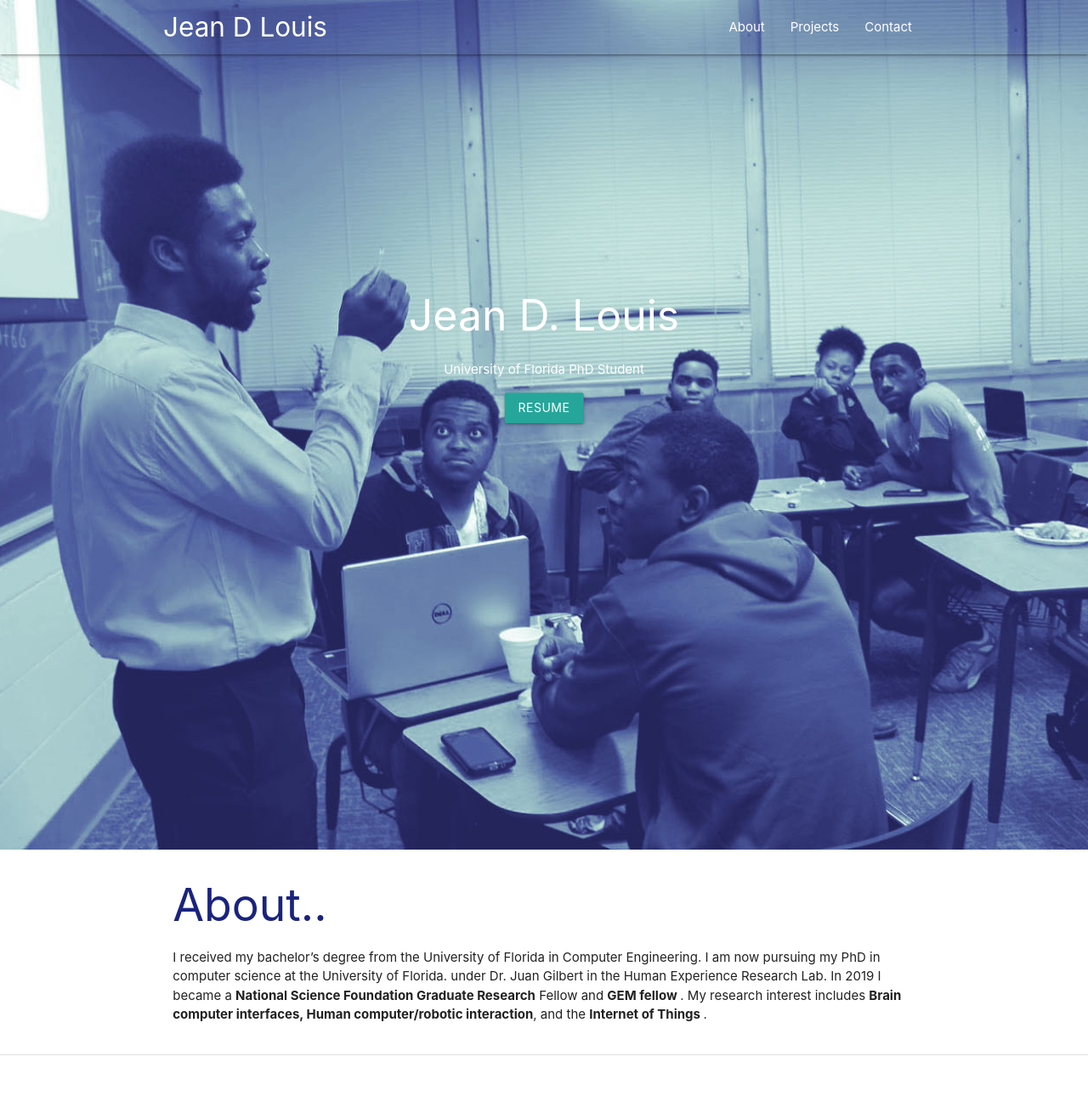
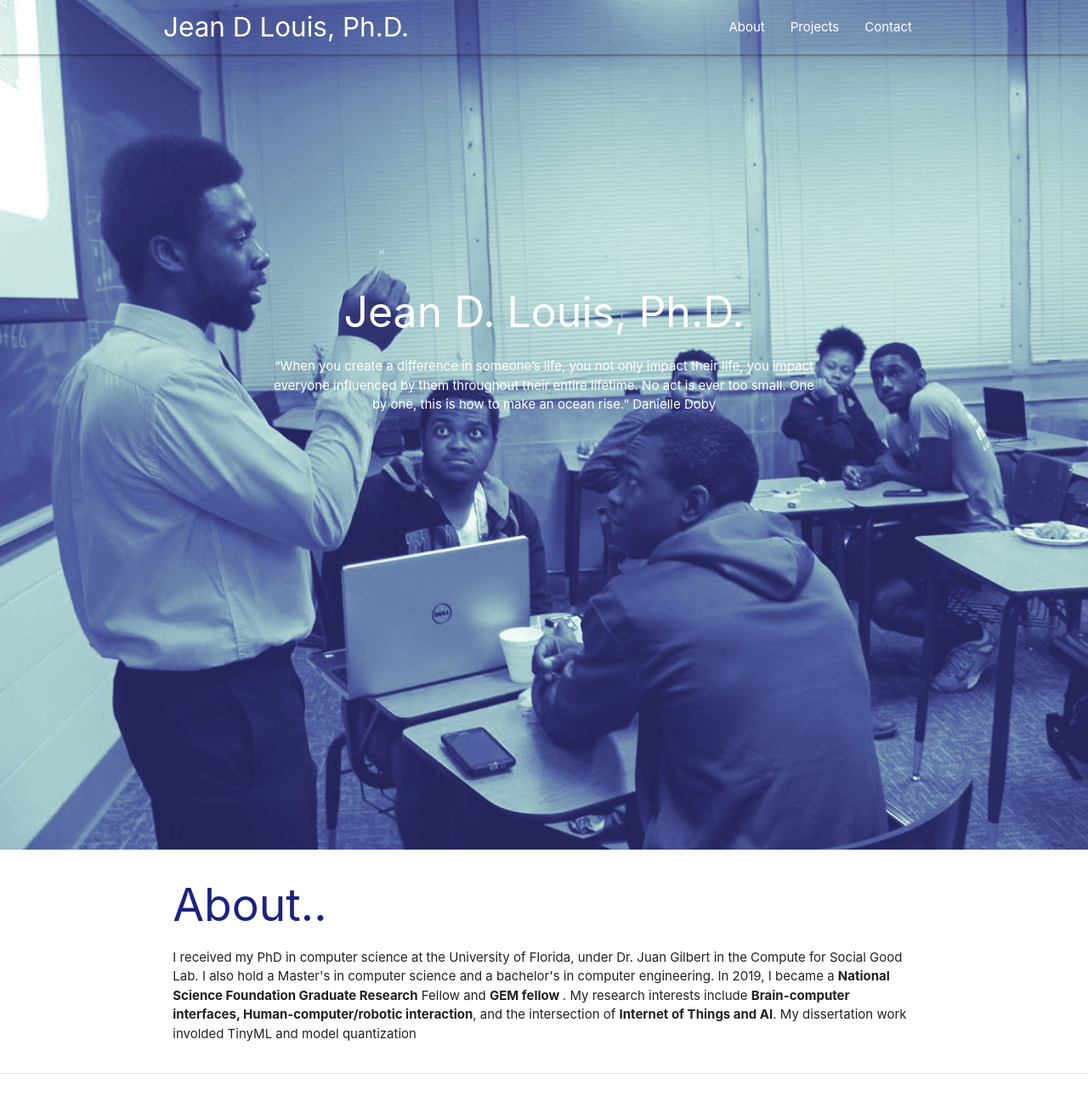
Before and after one commit to jeandlouis1/jeandlouis1.github.io, a plain HTML site: page index.html in a window 1280 px wide. Shown: the top 1290 px of the page at 85% size. Drawn offline with nearby package versions, Linux system fonts and the light colour scheme; grey boxes are pictures that could not be loaded.

Commit message:
Update index.html

```diff
--- a/index.html
+++ b/index.html
@@ -9,7 +9,7 @@
   <link href="https://fonts.googleapis.com/icon?family=Material+Icons" rel="stylesheet">
   <!-- Compiled and minified CSS -->
   <link rel="stylesheet" href="https://cdnjs.cloudflare.com/ajax/libs/materialize/1.0.0-beta/css/materialize.min.css">
-  <title>Jean D Louis</title>
+  <title>Jean D Louis, Ph.D.</title>
   <style>
     header{
       background: url(img/meTeach.jpg);
@@ -57,7 +57,7 @@
 	<header>
     <nav class="nav-wrapper transparent">
       <div class="container">
-        <a href="#" class="brand-logo">Jean D Louis</a>
+        <a href="#" class="brand-logo">Jean D Louis, Ph.D.</a>
         <a href="#" class="sidenav-trigger" data-target="mobile-menu">
           <i class="material-icons">menu</i>
         </a>
@@ -75,9 +75,13 @@
     </nav>
     <div class="container">
       <div class="hero-text">
-        <h1 style="font-size:50px">Jean D. Louis</h1>
-        <p>University of Florida PhD Student</p>
-            <a class="page-scroll btn btn-xl waves-effect" target="_blank" href="pdf/resume.pdf">Resume</a>
+        <h1 style="font-size:50px">Jean D. Louis, Ph.D.</h1>
+	<p>“When you create a difference in someone’s life, you not only impact their life, you impact
+everyone influenced by them throughout their entire lifetime. No act is ever too small. One by
+one, this is how to make an ocean rise.”
+Danielle Doby</p>
+        <!--p>University of Florida PhD Student</p>
+            <a class="page-scroll btn btn-xl waves-effect" target="_blank" href="pdf/resume.pdf">Resume</a-->
       </div>
   </div>
 </div>
@@ -88,7 +92,7 @@
     <div class="row">
       <div class="col s12 ">
         <h2 class="indigo-text text-darken-4">About..</h2>
-        <p>I received my bachelor’s degree from the University of Florida in Computer Engineering. I am now pursuing my PhD in computer science at the University of Florida. under Dr. Juan Gilbert in the Human Experience Research Lab. In 2019 I became a <b> National Science Foundation Graduate Research</b> Fellow and <b>GEM fellow </b>. My research interest includes <b> Brain computer interfaces, Human computer/robotic interaction</b>, and the <b>Internet of Things </b>.</p>
+        <p> I received my PhD in computer science at the University of Florida, under Dr. Juan Gilbert in the Compute for Social Good Lab. I also hold a Master's in computer science and a bachelor's in computer engineering. In 2019, I became a <b> National Science Foundation Graduate Research</b> Fellow and <b>GEM fellow </b>. My research interests include <b>Brain-computer interfaces, Human-computer/robotic interaction</b>, and the intersection of <b>Internet of Things and AI</b>. My dissertation work involded TinyML and model quantization</p>
       </div>
     </div>
   </section>
@@ -131,7 +135,7 @@
       </div>
       <div class="col s12 l6 offset-l1">
         <h3 class="indigo-text text-darken-4">IoT</h3>
-        <p>I gained a passion for IoT and wanted to teach other students about the coolness of IoT. I partnered with the National Society of Black engineers gator chapter and produced a 3 part hands on workshop series on IoT.</p>
+        <p>I gained a passion for IoT and wanted to teach other students about the excitment of IoT. I partnered with the National Society of Black engineers gator chapter and produced a 3 part hands on workshop series on IoT.</p>
       </div>
     </div>
   </section>
@@ -299,9 +303,9 @@
         </div-->
         <div class="col l4 offset-l2 s12">
           <h5 class="white-text">Connect</h5>
-          <ul>
-            <li><a class="grey-text text-lighten-3" href="#">Facebook</a></li>
-          </ul>
+          <!--ul>
+            <li><a class="grey-text text-lighten-3" href="#">jeandlouis1 at ufl[.edu]</a></li>
+	</ul-->
         </div>
       </div>
     </div>
```
